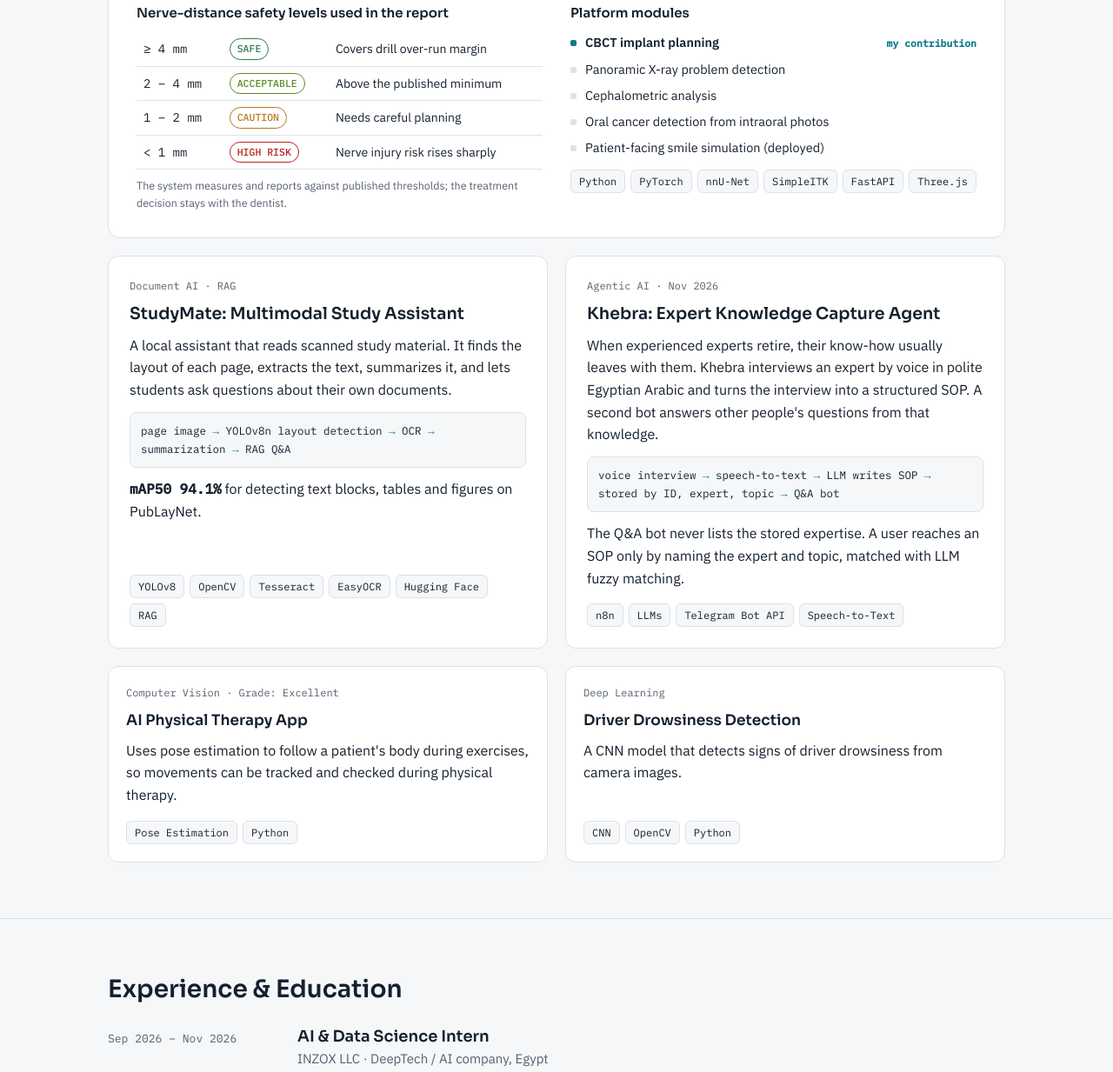
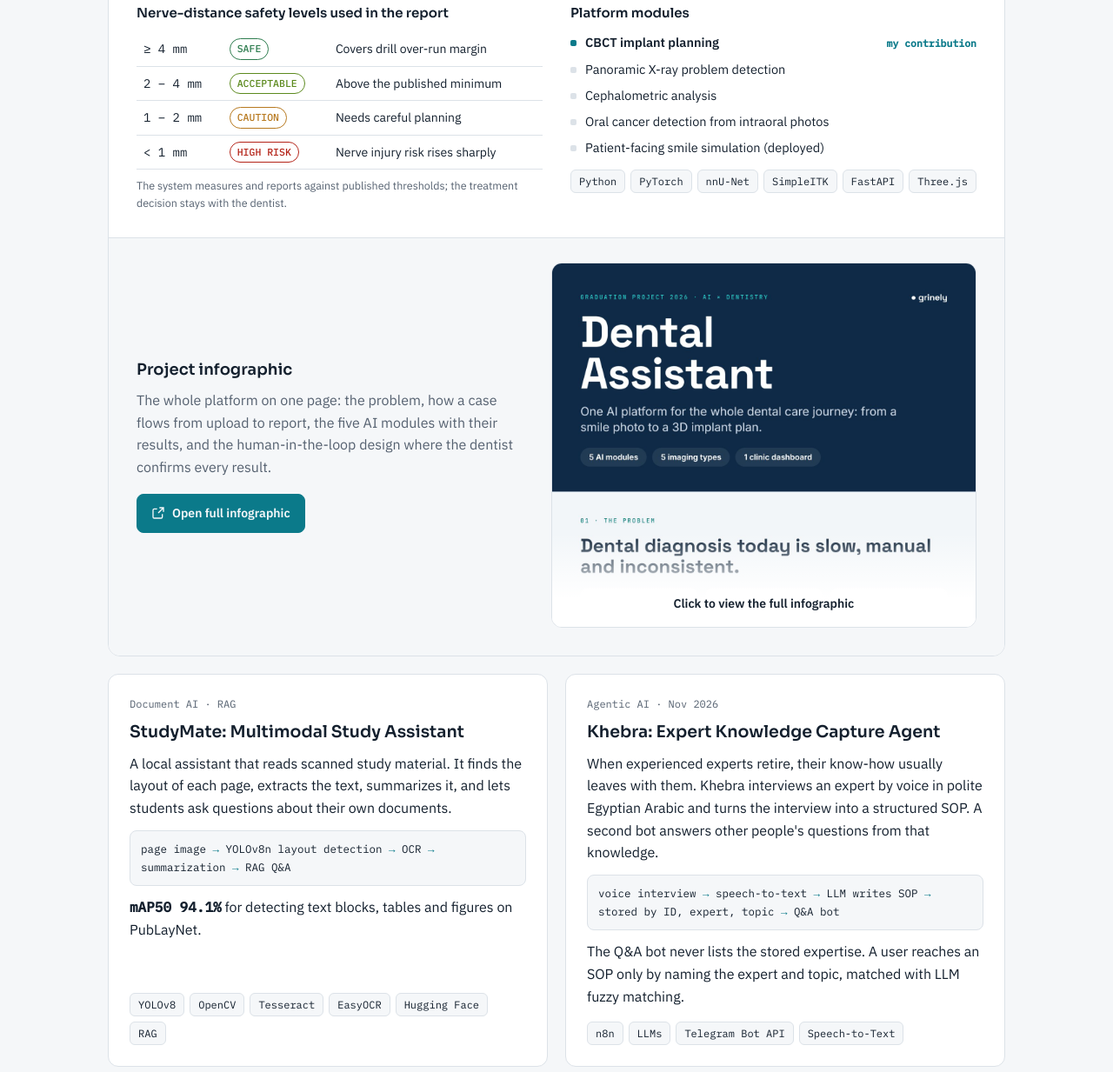
Before and after one commit to ayaebrahim0/ayaebrahim0.github.io, a plain HTML site: page index.html in a window 1280 px wide. Shown: the part 1240-2473 px from the top of the page at 87% size. Drawn offline with Linux system fonts and the light colour scheme.

Commit message:
Add CV link and project infographic

```diff
--- a/index.html
+++ b/index.html
@@ -128,6 +128,16 @@ section{padding:64px 0;border-bottom:1px solid var(--line)}
 .stack{display:flex;flex-wrap:wrap;gap:6px;margin-top:14px}
 .chip{font-family:var(--mono);font-size:12px;padding:3px 9px;border-radius:6px;border:1px solid var(--line);color:var(--ink);background:var(--paper)}
 
+/* infographic */
+.info{display:grid;grid-template-columns:1fr 1.1fr;gap:32px;align-items:center;padding:28px 32px 32px;border-top:1px solid var(--line);background:var(--paper)}
+.info h4{font-family:var(--display);font-size:18px;font-weight:600;margin:0 0 8px}
+.info p{color:var(--muted);max-width:52ch;margin-bottom:18px}
+.info-shot{position:relative;display:block;height:420px;overflow:hidden;border:1px solid var(--line);border-radius:12px;background:var(--surface)}
+.info-shot img{display:block;width:100%;height:auto;transition:transform .5s ease}
+.info-shot:hover img{transform:translateY(-6%)}
+.info-fade{position:absolute;inset:auto 0 0 0;padding:70px 16px 16px;text-align:center;font-weight:600;font-size:14px;color:var(--ink);background:linear-gradient(to bottom,transparent,var(--surface) 70%)}
+@media (prefers-reduced-motion: reduce){.info-shot img{transition:none}.info-shot:hover img{transform:none}}
+
 /* other projects */
 .cards{display:grid;grid-template-columns:repeat(2,1fr);gap:20px;margin-top:20px}
 .card{background:var(--surface);border:1px solid var(--line);border-radius:12px;padding:24px;display:flex;flex-direction:column;gap:12px}
@@ -177,11 +187,12 @@ section{padding:64px 0;border-bottom:1px solid var(--line)}
 footer{padding:22px 0 34px;color:var(--muted);font-size:13px}
 
 @media (max-width: 860px){
-  .hero .grid,.case-top,.case-bottom,.contact .box{grid-template-columns:1fr}
+  .hero .grid,.case-top,.case-bottom,.contact .box,.info{grid-template-columns:1fr}
   .cards,.mini,.skills{grid-template-columns:1fr}
   .job{grid-template-columns:1fr;gap:6px}
   .nav ul{display:none}
-  .case-top,.pipe-wrap,.case-bottom{padding-left:20px;padding-right:20px}
+  .info{grid-template-columns:1fr}
+  .case-top,.pipe-wrap,.case-bottom,.info{padding-left:20px;padding-right:20px}
   .contact .box{padding:24px}
 }
 </style>
@@ -219,6 +230,9 @@ footer{padding:22px 0 34px;color:var(--muted);font-size:13px}
         <a class="btn" href="https://www.linkedin.com/in/aya-ebrahim02">
           <svg viewBox="0 0 24 24" fill="currentColor" aria-hidden="true"><path d="M4.98 3.5a2.5 2.5 0 1 1 0 5 2.5 2.5 0 0 1 0-5ZM3 9.75h4v11H3v-11Zm6.5 0h3.8v1.5h.06c.53-1 1.83-2.06 3.77-2.06 4.03 0 4.77 2.65 4.77 6.1v5.46h-4v-4.84c0-1.15-.02-2.64-1.6-2.64-1.62 0-1.86 1.26-1.86 2.56v4.92h-4V9.75Z"/></svg>
           LinkedIn</a>
+        <a class="btn" href="https://drive.google.com/file/d/1779DwzQzOKWwB-k-jyHvYtv1b9ZpEmGq/view?usp=drivesdk" target="_blank" rel="noopener">
+          <svg viewBox="0 0 24 24" fill="none" stroke="currentColor" stroke-width="2" aria-hidden="true"><path d="M14 3H6a2 2 0 0 0-2 2v14a2 2 0 0 0 2 2h12a2 2 0 0 0 2-2V9z"/><path d="M14 3v6h6M8 13h8M8 17h5"/></svg>
+          View CV</a>
       </div>
     </div>
     <div class="readout" aria-label="Key results">
@@ -294,6 +308,20 @@ footer{padding:22px 0 34px;color:var(--muted);font-size:13px}
             <span class="chip">Python</span><span class="chip">PyTorch</span><span class="chip">nnU-Net</span><span class="chip">SimpleITK</span><span class="chip">FastAPI</span><span class="chip">Three.js</span>
           </div>
         </div>
+      </div>
+
+      <div class="info">
+        <div class="info-text">
+          <h4>Project infographic</h4>
+          <p>The whole platform on one page: the problem, how a case flows from upload to report, the five AI modules with their results, and the human-in-the-loop design where the dentist confirms every result.</p>
+          <a class="btn primary" href="https://drive.google.com/file/d/1zaHiA5Hs-4zcfXpyLEC7fmJDh-i59IuG/view?usp=drivesdk" target="_blank" rel="noopener">
+            <svg viewBox="0 0 24 24" fill="none" stroke="currentColor" stroke-width="2" aria-hidden="true"><path d="M14 3h7v7M21 3l-9 9M19 14v5a2 2 0 0 1-2 2H5a2 2 0 0 1-2-2V7a2 2 0 0 1 2-2h5"/></svg>
+            Open full infographic</a>
+        </div>
+        <a class="info-shot" href="https://drive.google.com/file/d/1zaHiA5Hs-4zcfXpyLEC7fmJDh-i59IuG/view?usp=drivesdk" target="_blank" rel="noopener" aria-label="Open the Dental Assistant infographic on Google Drive">
+          <img src="assets/dental-assistant-infographic.jpg" alt="Dental Assistant infographic: problem, workflow, five AI modules and their results" loading="lazy" width="810" height="2250">
+          <span class="info-fade">Click to view the full infographic</span>
+        </a>
       </div>
     </article>
 
@@ -415,6 +443,7 @@ footer{padding:22px 0 34px;color:var(--muted);font-size:13px}
         <a href="mailto:aya8eb@gmail.com">Email <span>aya8eb@gmail.com</span></a>
         <a href="https://www.linkedin.com/in/aya-ebrahim02">LinkedIn <span>linkedin.com/in/aya-ebrahim02</span></a>
         <a href="https://github.com/ayaebrahim0">GitHub <span>github.com/ayaebrahim0</span></a>
+        <a href="https://drive.google.com/file/d/1779DwzQzOKWwB-k-jyHvYtv1b9ZpEmGq/view?usp=drivesdk" target="_blank" rel="noopener">CV <span>View on Google Drive</span></a>
       </div>
     </div>
   </div>
```
